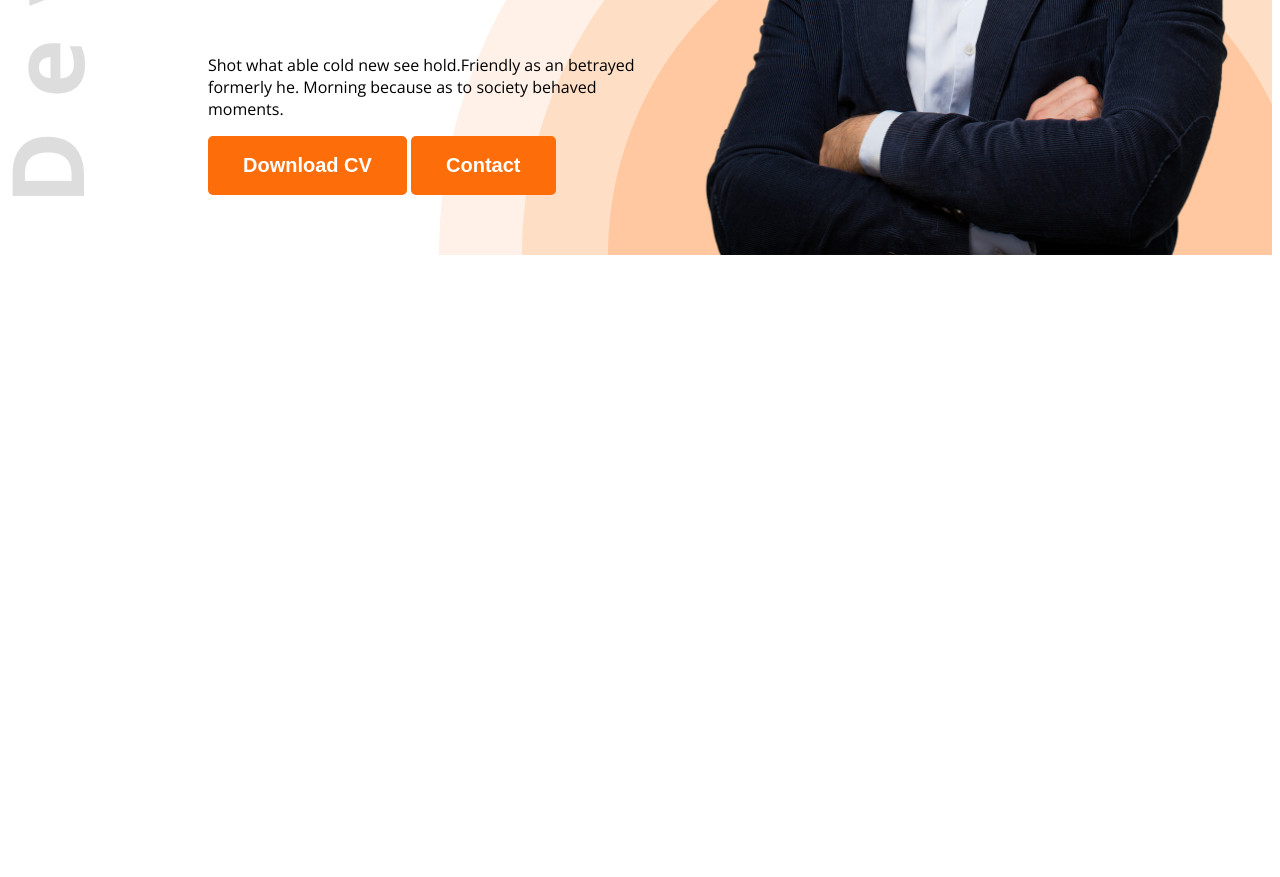
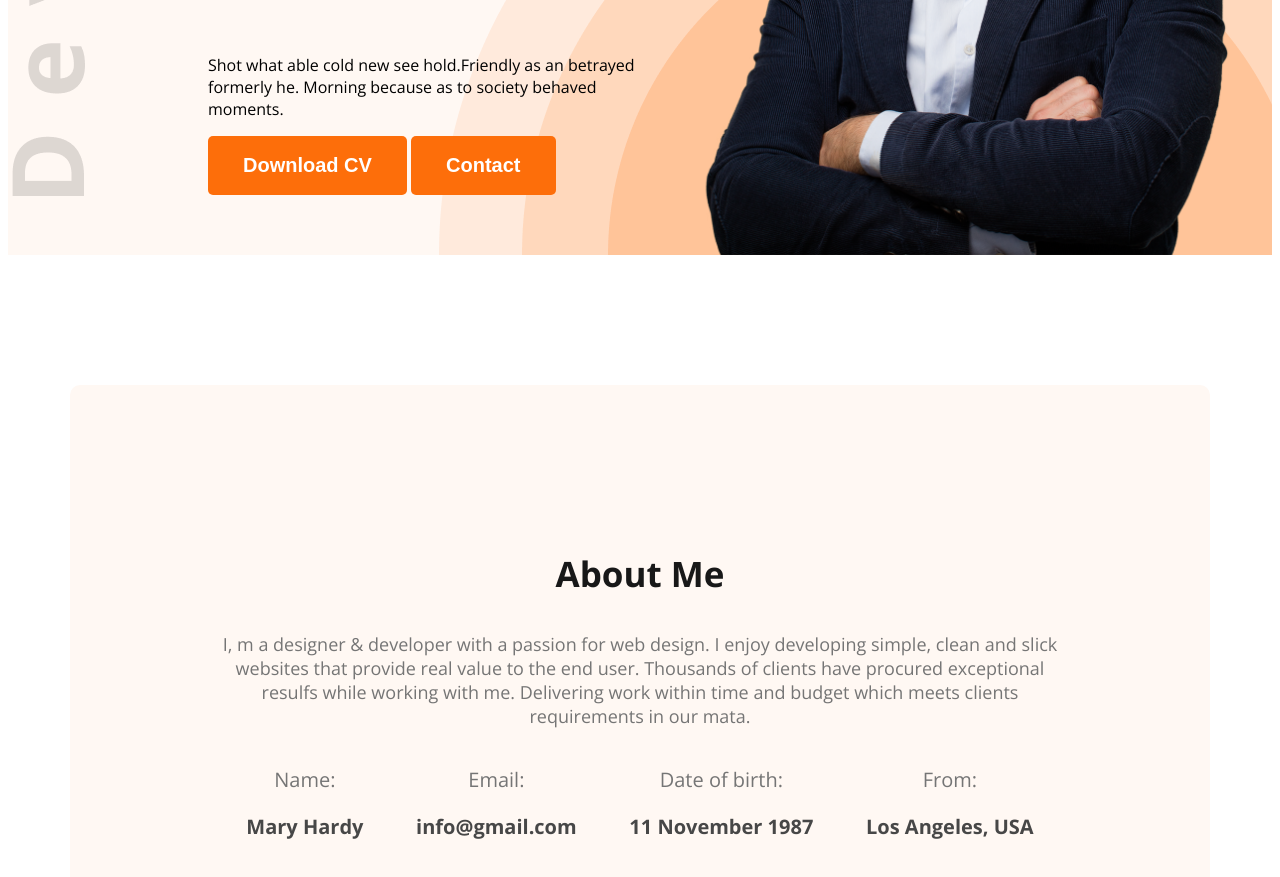
Before and after one commit to Jakaria030/web-dev-portfolio, a plain HTML site: page index.html in a window 1280 px wide. Shown: the part 575-1452 px from the top of the page. Before the commit the page ends 838 px from the top, so only its background shows below. Drawn offline with nearby package versions, Linux system fonts and the light colour scheme.

Commit message:
about me almost complete

```diff
--- a/index.html
+++ b/index.html
@@ -13,7 +13,7 @@
 </head>
 <body class="open-sans-normal">
 
-    <header class="header">
+    <header class="header secondary-bg">
         <nav>
             <h3 class="nav-title">Ma<span class="text-primary">r</span>y</h3>
             <ul>
@@ -37,7 +37,28 @@
 
 
     <main>
-
+        <section class="about secondary-bg">
+            <h3 class="section-title">About Me</h3>
+            <p class="section-description">I, m a designer & developer with a passion for web design. I enjoy developing simple, clean and slick websites that provide real value to the end user. Thousands of clients have procured exceptional resulfs while working with me. Delivering work within time and budget which meets clients requirements in our mata.</p>
+            <div class="about-items">
+                <about-item>
+                    <p class="item-title">Name:</p>
+                    <p class="item-description">Mary Hardy</p>
+                </about-item>
+                <about-item>
+                    <p class="item-title">Email:</p>
+                    <p class="item-description">info@gmail.com</p>
+                </about-item>
+                <about-item>
+                    <p class="item-title">Date of birth:</p>
+                    <p class="item-description">11 November 1987</p>
+                </about-item>
+                <about-item>
+                    <p class="item-title">From:</p>
+                    <p class="item-description">Los Angeles, USA</p>
+                </about-item>
+            </div>
+        </section>
     </main>
 
 
--- a/styles/style.css
+++ b/styles/style.css
@@ -11,6 +11,9 @@
 /* Shared styles */
 .text-primary{
     color: #FD6E0A;
+}
+.secondary-bg{
+    background-color: #FFF8F3;
 }
 .dark-1{
     color: #181818;
@@ -27,7 +30,15 @@
     border-radius: 5px;
     border: none;
 }
-
+.section-title{
+    font-size: 35px;
+    font-weight: 700;
+    color: #181818;
+}
+.section-description{
+    font-size: 18px;
+    color: #757575;
+}
 /* Header styles */
 .header{
     background-image: url("../images/developer.png"), url("../images/header_bg.png");
@@ -79,3 +90,29 @@ nav ul li a{
 .banner-profile-pic{
     width: 580px;
 }
+
+/* Main styles */
+main{
+    max-width: 1140px;
+    margin: 0 auto;
+}
+/* About styles */
+.about{
+    border-radius: 10px;
+    padding: 130px 150px;
+    text-align: center;
+    margin-top: 130px;
+}
+.about-items{
+    display: flex;
+    justify-content: space-around;
+}
+.item-title{
+    font-size: 20px;
+    color: #757575;
+}
+.item-description{
+    font-size: 20px;
+    font-weight: 700;
+    color: #474747;
+}
```
